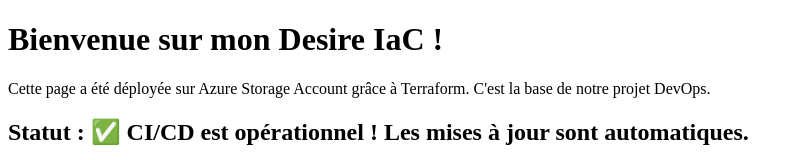
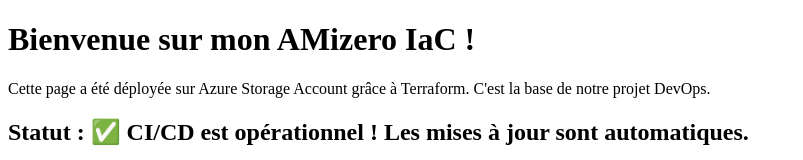
Before and after one commit to amizeromir/mon-projet-iac-devops, a plain HTML site: page index.html in a window 1280 px wide. Shown: the top 160 px of the page, without its empty margins (0-803 px from the left). Drawn offline with Linux system fonts and the light colour scheme.

```diff
--- a/index.html
+++ b/index.html
@@ -6,7 +6,7 @@
 </head>
 <body>
 
-    <h1>Bienvenue sur mon Desire IaC !</h1>
+    <h1>Bienvenue sur mon AMizero IaC !</h1>
     <p>Cette page a été déployée sur Azure Storage Account grâce à Terraform. C'est la base de notre projet DevOps.</p>
     <h2>Statut : ✅ CI/CD est opérationnel ! Les mises à jour sont automatiques.</h2>
 
```
